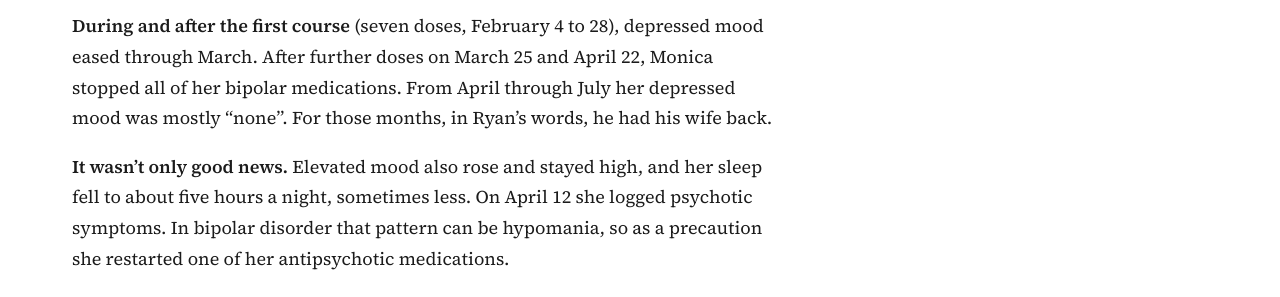
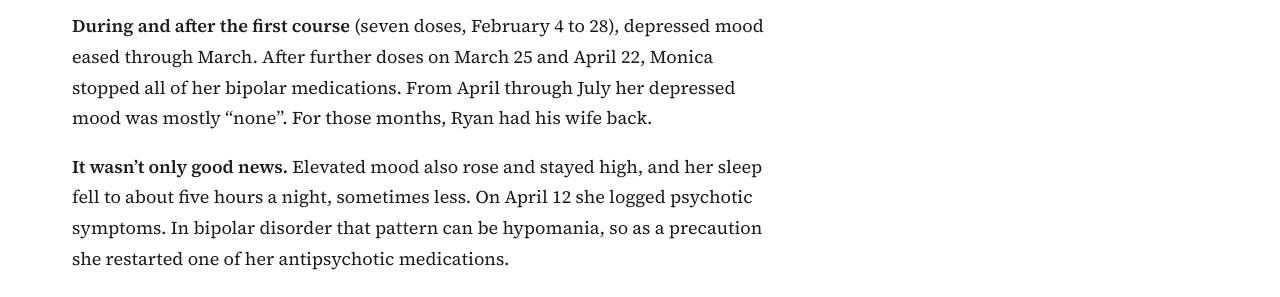
Before and after one commit to ryanmburns93/gut-microbiome-treatment-research-hub, a Jekyll site: the page built from story/index.md, in a window 1280 px wide and 900 px high, scrolled down 3089 px. Shown: the part 247-544 px from the top of the window. Built offline with Jekyll 4.4.1, drawn with Linux system fonts in a browser that asks for light colours; part of the change alters nothing that is shown; some of the changed text lies outside the part shown.

Commit message:
Our Story: tighten wording and rename two headings
"About this story" replaces "Why this story is shared", "Lessons Learned"
replaces "What they've learned", and the April-July line now reads "For
those months, Ryan had his wife back."

Co-Authored-By: Claude Opus 5.5 <noreply@anthropic.com>
Claude-Session: https://claude.ai/code/session_01RtdaS14mxnnLzFeX7YgWxG

```diff
--- a/story/index.md
+++ b/story/index.md
@@ -16,7 +16,7 @@ scripts:
 	<figcaption>Monica and Ryan</figcaption>
 </figure>
 
-## Why this story is shared
+## About this story
 
 This page is written by Ryan, Monica's husband, a data scientist with type 1 diabetes. He is not a doctor, and nothing here is medical advice. After five years of trying nearly every medication for Monica's bipolar II disorder, the couple tried something different: fecal microbiota transplantation (FMT). They share the whole record, including the parts that didn't go to plan, because the story that gave them hope was someone else's willingness to share theirs. Monica has agreed to everything on this page.
 
@@ -52,7 +52,7 @@ Ryan couldn't be Monica's donor: with type 1 diabetes, an autoimmune condition,
 
 **Before FMT,** Monica's depression was severe most days and she was in bed up to 20 hours a day.
 
-**During and after the first course** (seven doses, February 4 to 28), depressed mood eased through March. After further doses on March 25 and April 22, Monica stopped all of her bipolar medications. From April through July her depressed mood was mostly "none". For those months, in Ryan's words, he had his wife back.
+**During and after the first course** (seven doses, February 4 to 28), depressed mood eased through March. After further doses on March 25 and April 22, Monica stopped all of her bipolar medications. From April through July her depressed mood was mostly "none". For those months, Ryan had his wife back.
 
 **It wasn't only good news.** Elevated mood also rose and stayed high, and her sleep fell to about five hours a night, sometimes less. On April 12 she logged psychotic symptoms. In bipolar disorder that pattern can be hypomania, so as a precaution she restarted one of her antipsychotic medications.
 
@@ -88,7 +88,7 @@ Thorne withdrew its test shortly after Monica's results, and each test cost abou
 
 {% include story-documents.html %}
 
-## What they've learned
+## Lessons Learned
 
 - **The gut-brain connection is real, and it's personal.** The biggest changes in Monica's mood came after changes to her gut, but so did a hypomania-like stretch. Watch for both directions.
 - **Track everything.** Daily mood and sleep logs turned a blur of good and bad weeks into something they could see, share with her care team, and learn from.
```
